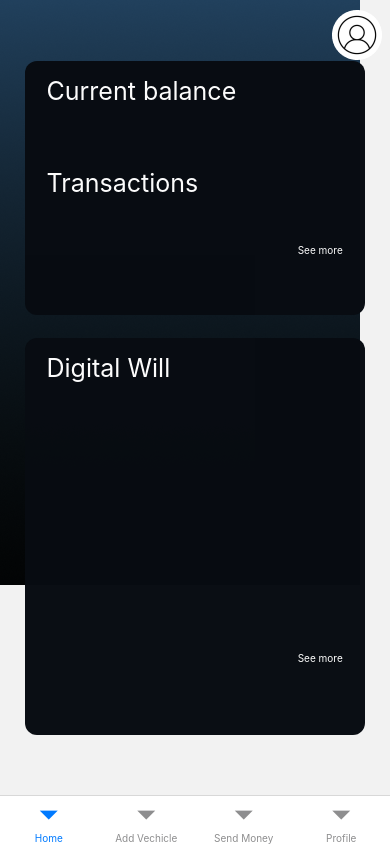
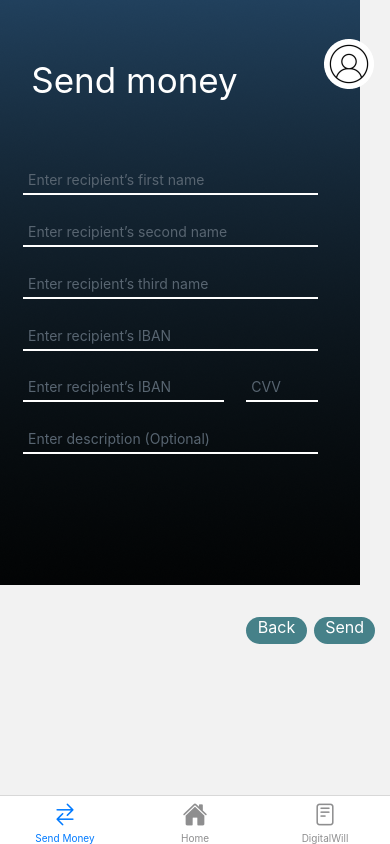
Before and after one commit to ATTaneva21/Cryo, a React Native app in the folder application/: screen /HomeScreen in a window 390 px wide. Built offline with nearby package versions, Linux system fonts and the light colour scheme.

Commit message:
Add icons to the nav bar. Close #43

```diff
--- a/application/App.js
+++ b/application/App.js
@@ -2,6 +2,8 @@ import React from 'react';
 import { NavigationContainer } from '@react-navigation/native';
 import { createNativeStackNavigator } from '@react-navigation/native-stack';
 import { createBottomTabNavigator } from '@react-navigation/bottom-tabs';
+import { Ionicons } from '@expo/vector-icons';
+
 
 import MainMenu from './screens/MainMenuScreen.js';
 import LogIn from "../application/screens/LogInScreen.js"
@@ -10,21 +12,33 @@ import Home from './screens/HomeScreen.js';
 import AddVechicle from '../application/screens/AddVechicleToWill.js';
 import SendMoney from '../application/screens/SendMoneyScreen.js';
 import Profile from '../application/screens/ProfileScreen.js';
+import DigitalWill from '../application/screens/DigitalWill.js';
 
 
 const Stack = createNativeStackNavigator();
 const Tab = createBottomTabNavigator();
 
+
 function HomeScreen() {
   return (
-      <Tab.Navigator screenOptions={{ headerShown: false}}>
-        <Tab.Screen name='Home' component={Home}/>
-        <Tab.Screen name='Add Vechicle' component={AddVechicle}/>
-        <Tab.Screen name='Send Money' component={SendMoney}/>
-        <Tab.Screen name='Profile' component={Profile}/>
-      </Tab.Navigator>
+    <Tab.Navigator screenOptions={{ headerShown: false}}>
+      <Tab.Screen name="Send Money" component={SendMoney}
+          options={{tabBarIcon: ({ color, size }) => (<Ionicons name="swap-horizontal-outline" color={color} size={size} />)}}
+      />
+      <Tab.Screen name="Home" component={Home}
+          options={{tabBarIcon: ({ color, size }) => (<Ionicons name="home" color={color} size={size} />)}}
+      />
+      <Tab.Screen name="DigitalWill" component={DigitalWill}
+          options={{tabBarIcon: ({ color, size }) => (<Ionicons name="reader-outline" color={color} size={size} />)}}
+      />
+
+
+    </Tab.Navigator>
   );
 }
+
+
+
 
 export default function Main(){
   return (
--- a/application/package.json
+++ b/application/package.json
@@ -24,8 +24,9 @@
     "react-native-linear-gradient": "^2.8.3",
     "react-native-material-dropdown": "^0.11.1",
     "react-native-picker-select": "^9.0.0",
-    "react-native-safe-area-context": "4.6.3",
-    "react-native-screens": "~3.22.0",
+    "react-native-safe-area-context": "^4.8.2",
+    "react-native-screens": "^3.29.0",
+    "react-native-vector-icons": "^10.0.3",
     "react-native-web": "~0.19.6"
   },
   "devDependencies": {
--- /dev/null
+++ b/application/screens/DigitalWill.js
@@ -0,0 +1,11 @@
+import React from 'react';
+import { StatusBar, StyleSheet, Text, View, Button, Alert, TextInput, SafeAreaView, TextProps, Image, ImageBackground,TouchableOpacity } from 'react-native';
+
+export default function HomeScreen({navigation}) {
+
+  return (
+    <ImageBackground source={require("../assets/mainBackground.png")} resizeMode="cover" style={{flex:1}}>
+
+    </ImageBackground>
+  );
+}
--- a/application/screens/RegisterScreen.js
+++ b/application/screens/RegisterScreen.js
@@ -66,7 +66,7 @@ export default function Register({navigation}) {
             style={styles.inputDetail}
             onChangeText={onChangeAge}
             value={age}
-            placeholder="Age"
+            placeholder="Date of birth"
             placeholderTextColor={"#24353E"}
 
           />
@@ -112,7 +112,7 @@ const styles = StyleSheet.create({
     borderBottomColor: '#24353E',
     borderBottomWidth: 2,
     margin: 12,
-    width: '15%',
+    width: '25%',
     padding: 5,
     color: "#FFFFFF"
   },
@@ -129,8 +129,8 @@ const styles = StyleSheet.create({
   },
 
   box: {
-    width: '74%',
-    height: '65%',
+    width: 320,
+    height: 525,
     backgroundColor: "#89ADB9",
     borderRadius: 12,
     justifyContent: 'center',
```
Also changed, not shown: 2 other files (tests, documents, lock files or other folders).
